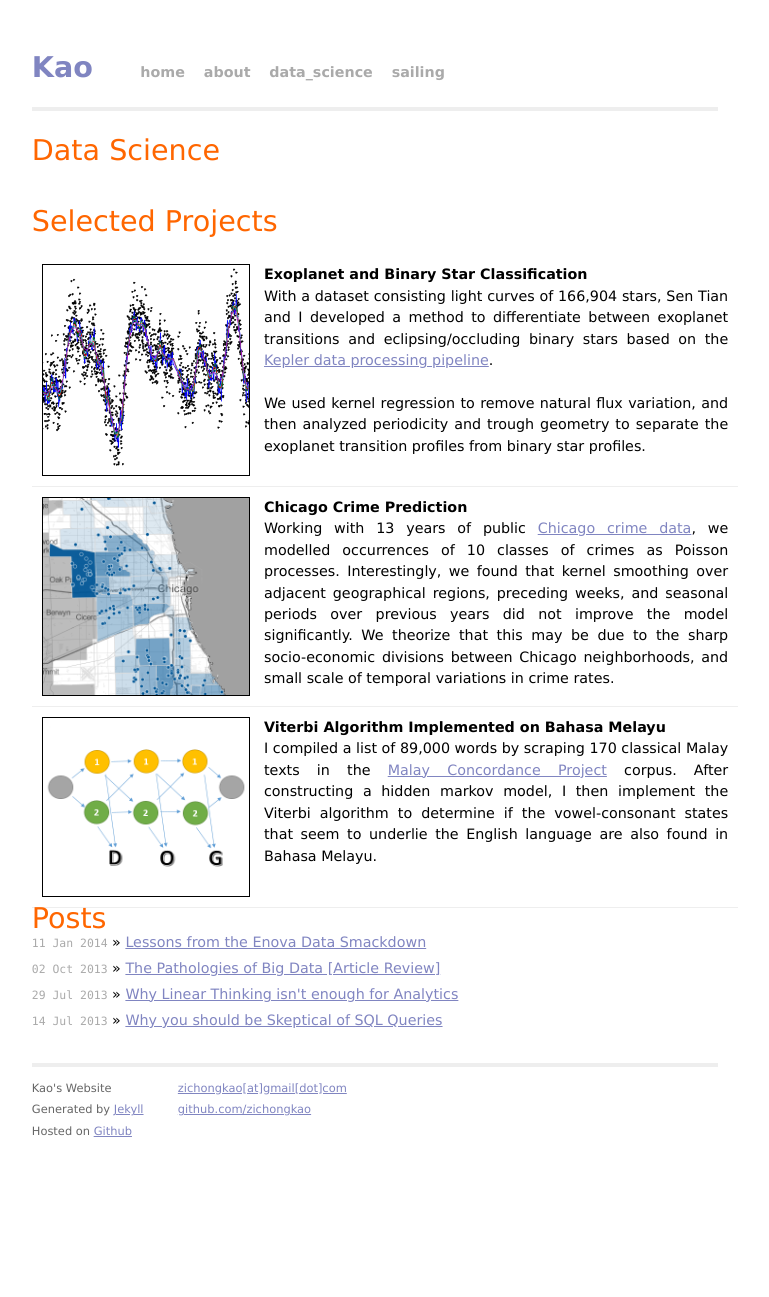
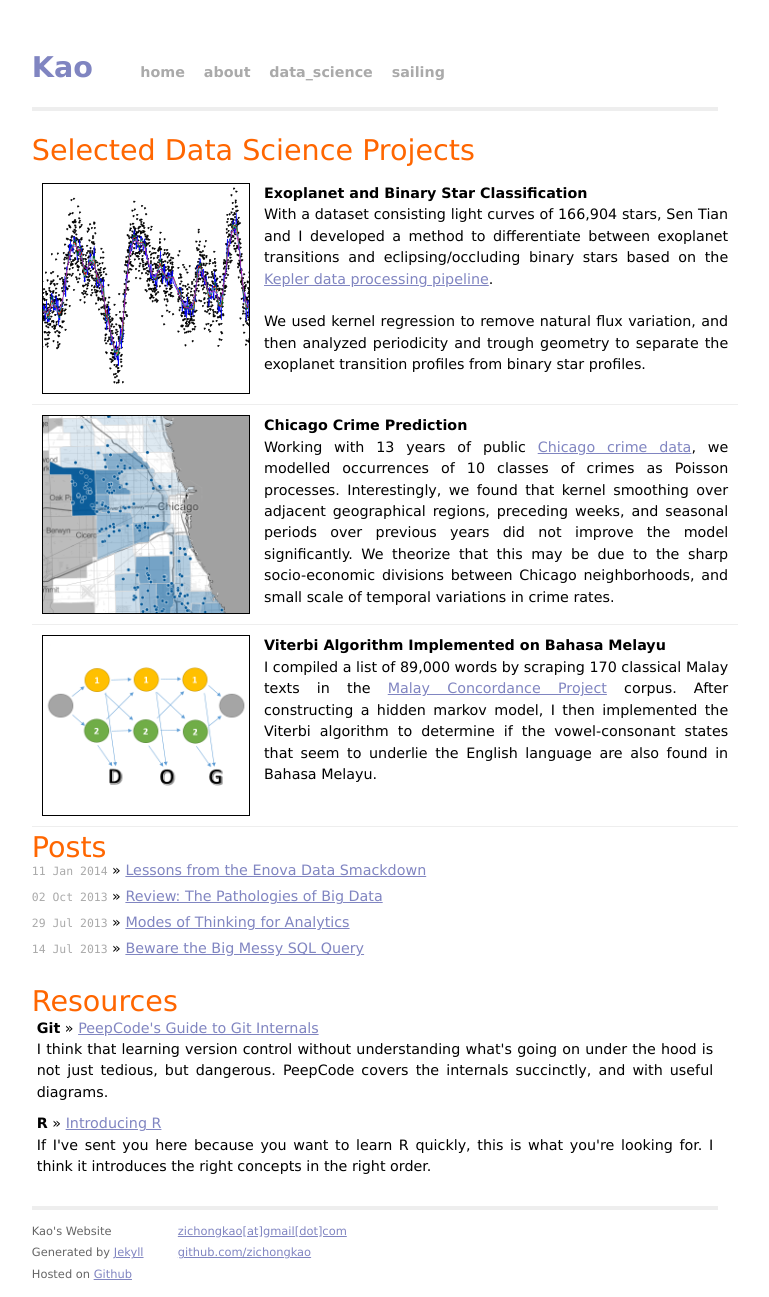
Before and after one commit to zichongkao/zichongkao.github.io, a Jekyll site: the page built from data_science.html, in a window 1280 px wide. Shown: the whole page, without its empty margins (265-1034 px from the left). Built offline with Jekyll 4.4.1, drawn with Linux system fonts in a browser that asks for light colours; Markdown is read by kramdown in place of the engine named in the settings; before the commit the page ends 1154 px from its top, so only the background shows below that.

Commit message:
main page news removed

```diff
--- a/_posts/2013-07-14-skepticism.markdown
+++ b/_posts/2013-07-14-sql.markdown
@@ -1,6 +1,6 @@
 ---
 layout: post
-title:  "Why you should be Skeptical of SQL Queries"
+title:  "Beware the Big Messy SQL Query"
 date:   2013-07-14 02:54:29
 categories: data_science
 ---
--- a/_posts/2013-07-29-linear.markdown
+++ b/_posts/2013-07-29-linear.markdown
@@ -1,6 +1,6 @@
 ---
 layout: post
-title:  "Why Linear Thinking isn't enough for Analytics"
+title:  "Modes of Thinking for Analytics"
 date:   2013-07-29 02:54:29
 categories: data_science
 ---
--- a/_posts/2013-10-02-pathologies.markdown
+++ b/_posts/2013-10-02-pathologies.markdown
@@ -1,6 +1,6 @@
 ---
 layout: post
-title:  "The Pathologies of Big Data [Article Review]"
+title:  "Review: The Pathologies of Big Data"
 date:   2013-10-02 02:54:29
 categories: data_science
 ---
--- a/css/main.css
+++ b/css/main.css
@@ -76,7 +76,8 @@ div.project{
   border-bottom:1px solid #eee;
   float: left;
   width: 100%;
-  padding: 10px;
+  padding: 0px 10px 10px;
+  margin-bottom: 10px;
   }
 
 div.project img{
@@ -86,6 +87,13 @@ div.project img{
   border: solid 1px #000;
 }
 
+div.resource{
+  padding: 5px;
+}
+
+div.resource  h2{
+  display: inline;
+}
 
 /*****************************************************************************/
 /*
--- a/data_science.html
+++ b/data_science.html
@@ -4,9 +4,7 @@ title: Kao's Website - Data Science
 ---
 
 <div id="home">
-  <h1>Data Science</h1>
-  <br />
-  <h1>Selected Projects</h1>
+  <h1>Selected Data Science Projects</h1>
     <br>
     <div class="project">
       <img src="/pics/binary_exo_1_mini.png">
@@ -24,10 +22,8 @@ title: Kao's Website - Data Science
     <div class="project">
       <img src="/pics/viterbi.png">
       <h2>Viterbi Algorithm Implemented on Bahasa Melayu</h2>
-    I compiled a list of 89,000 words by scraping 170 classical Malay texts in the <a href="mcp.anu.edu.au">Malay Concordance Project</a> corpus. After constructing a hidden markov model, I then implement the Viterbi algorithm to determine if the vowel-consonant states that seem to underlie the English language are also found in Bahasa Melayu.
-
+      I compiled a list of 89,000 words by scraping 170 classical Malay texts in the <a href="mcp.anu.edu.au">Malay Concordance Project</a> corpus. After constructing a hidden markov model, I then implemented the Viterbi algorithm to determine if the vowel-consonant states that seem to underlie the English language are also found in Bahasa Melayu.
     </div>
-
 
   <h1>Posts</h1>
     <ul class="posts">
@@ -35,4 +31,15 @@ title: Kao's Website - Data Science
       <li><span>{{ post.date | date_to_string }}</span> &raquo; <a href="{{ post.url }}">{{ post.title }}</a></li>
       {% endfor %}
     </ul>
+
+
+  <h1>Resources</h1>
+    <div class="resource">
+      <h2>Git</h2> &raquo; <a href="https://github.com/pluralsight/git-internals-pdf/releases/tag/v2.0">PeepCode's Guide to Git Internals</a><br>
+      I think that learning version control without understanding what's going on under the hood is not just tedious, but dangerous. PeepCode covers the internals succinctly, and with useful diagrams.
     </div>
+
+    <div class="resource">
+      <h2>R</h2> &raquo; <a href="http://alyssafrazee.com/introducing-R.html">Introducing R</a><br>
+      If I've sent you here because you want to learn R quickly, this is what you're looking for. I think it introduces the right concepts in the right order.
+    </div>
--- a/index.html
+++ b/index.html
@@ -4,12 +4,6 @@ title: Kao's Website
 ---
 
 <div id="home">
-  <h1>News</h1>
-  <ul class="posts">
-    <li><span>19 Jan 2014   </span> &raquo; Learning to use a sew machine. Building a cover for my chair. </li>
-    <li><span>09 Jan 2014</span> &raquo; Joined the <a href="http://athletics.uchicago.edu/facilities/masters_swim">UChicago Masters Swimming program</a>. </li>
-    <li><span>26 Dec 2013</span> &raquo; Learning Git using <a href="https://github.com/pluralsight/git-internals-pdf/releases">Peepcode's awesome guide</a></li>
-  </ul>
   <h1>Posts</h1>
   <ul class="posts">
     {% for post in site.posts %}
```
Lines whose indentation alone changed are shown as unchanged.
